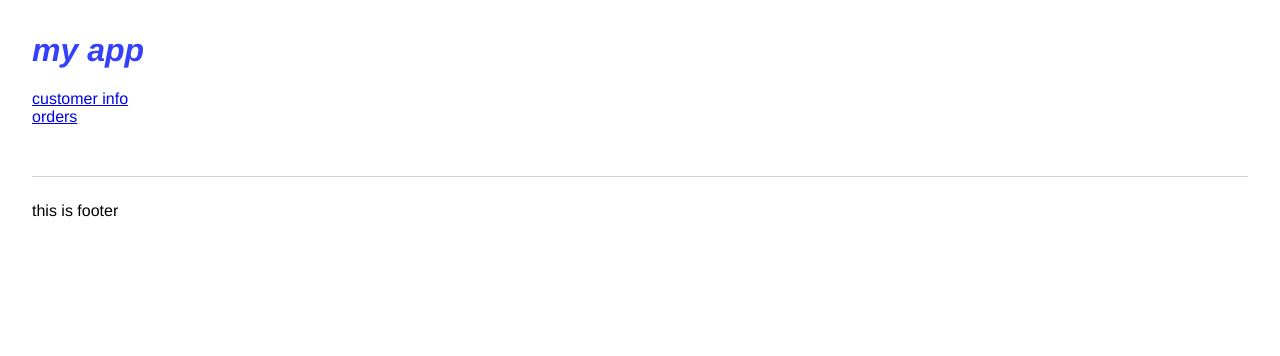
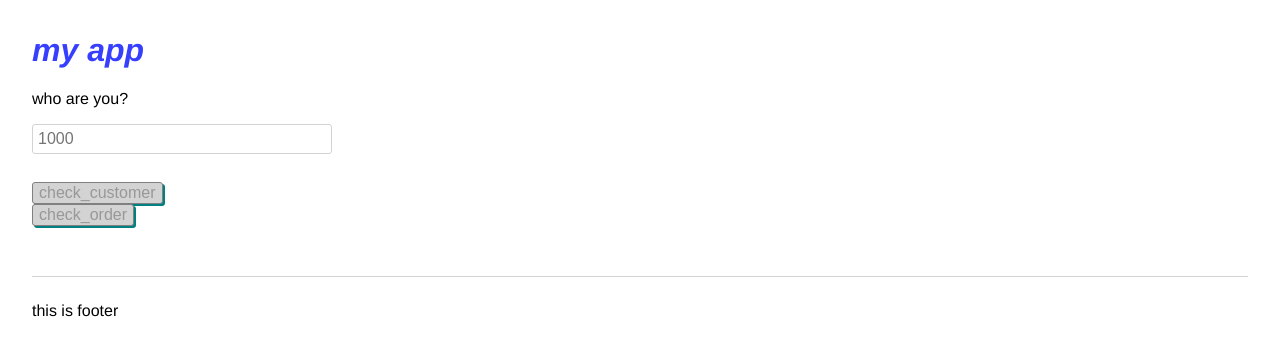
Before and after one commit to striderkein/worksample-ICHIGO, a React (Vite) app: page / in a window 1280 px wide. Shown: the top 356 px of the page. Built offline with nearby package versions, Linux system fonts and the light colour scheme.

Commit message:
feat:add UserHome, stop using form

```diff
--- a/src/App.tsx
+++ b/src/App.tsx
@@ -1,5 +1,6 @@
 import './styles/style.css';
 import { Routes, Route, Link } from 'react-router-dom';
+import UserHome from './components/UserHome';
 import CustomerInfo from './components/CustomerInfo';
 import OrderInfo from './components/OrderInfo';
 
@@ -8,11 +9,9 @@ export default function App() {
     <div className="App">
       {/* <Link to="/">HOME</Link> */}
       {/* <br /> */}
-      <Link to="customer-info">customer info</Link>
-      <br />
-      <Link to="orders">orders</Link>
       <Routes>
-        <Route path="/customer-info" element={<CustomerInfo />} />
+        <Route path="/" element={<UserHome />} />
+        <Route path="/customer-info/:customerId" element={<CustomerInfo />} />
         <Route path="/orders" element={<OrderInfo />} />
       </Routes>
     </div>
--- a/src/components/CustomerInfo.tsx
+++ b/src/components/CustomerInfo.tsx
@@ -1,11 +1,12 @@
 import { useEffect, useState, useMemo } from 'react';
+import { Link, useParams } from 'react-router-dom';
 // import { useNavigate } from 'react-router-dom';
 import { useTable } from 'react-table';
 
 export default function CustomerInfo() {
   // const navigate = useNavigate();
   const [customer, setCustomer] = useState({ customerId: '', name: '',  currentRank: '', totalSpent: 0, lastCalculationDate: ''})
-  const customerId = 'oomknl1j1e8' // TODO: いったん固定値
+  const { customerId } = useParams()
 
   useEffect(() => {
     // エンドポイント `/customers` に対して `GET` リクエストを送信する
@@ -99,6 +100,7 @@ export default function CustomerInfo() {
           })}
         </tbody>
       </table>
+      <Link to="/">Back to home</Link>
     </>
   )
 }
--- /dev/null
+++ b/src/components/UserHome.tsx
@@ -0,0 +1,31 @@
+import { useState } from 'react';
+import { useNavigate } from 'react-router-dom';
+
+export default function UserHome() {
+  const navigate = useNavigate();
+  const [customerId, setCustomerId] = useState('')
+
+  const checkCustomer = () => {
+    navigate(`/customer-info/${customerId}`)
+  }
+
+  return (
+    <>
+      <p>who are you?</p>
+      <input name="customerid" placeholder="1000" onChange={(event) => setCustomerId(event.target.value)} />
+      <br />
+      <button
+        type="button"
+        id="check_customer"
+        onClick={checkCustomer}
+        disabled={customerId == null || customerId.length === 0}
+      >check_customer</button>
+      <br />
+      <button
+        type="button"
+        id="check_order"
+        disabled={customerId == null || customerId.length === 0}
+      >check_order</button>
+    </>
+  )
+}
```
